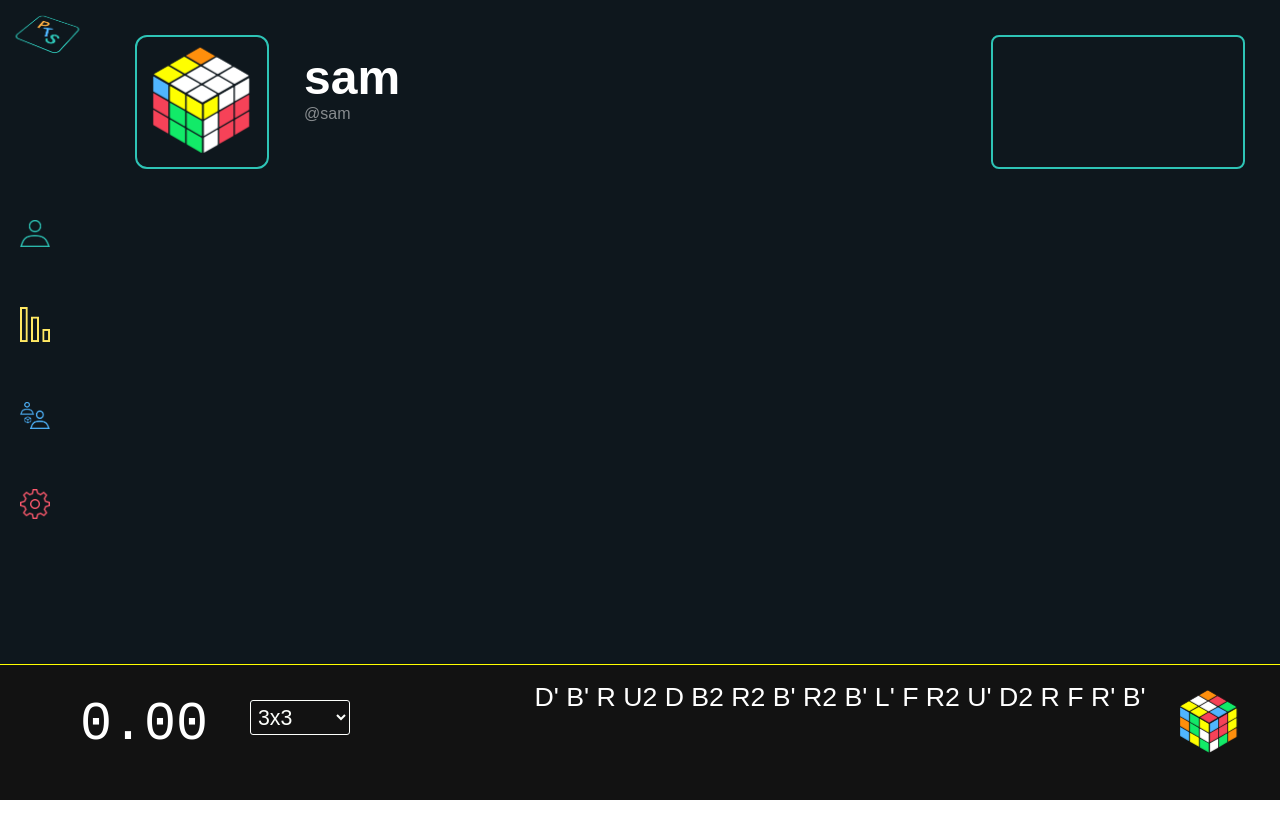
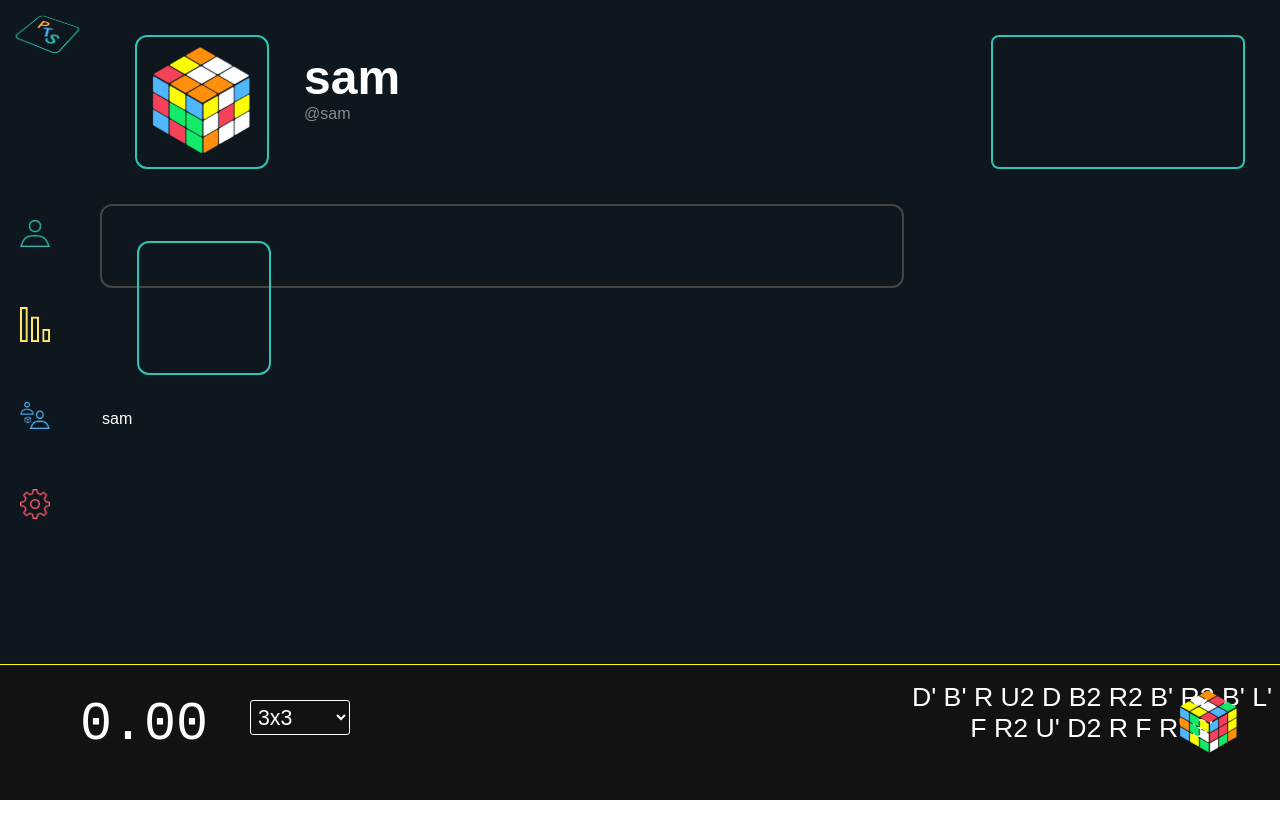
Before and after one commit to samdeaconprojects/peelthestickers, a React (Create React App) app: page /profile in a window 1280 px wide. Shown: the top 838 px of the page. Before the commit the page ends 808 px from the top, so only its background shows below. Built offline with nearby package versions, Linux system fonts and the light colour scheme; a web font is replaced by a local one.

Commit message:
profile stuff

```diff
--- /dev/null
+++ b/src/components/Profile/Post.js
@@ -0,0 +1,23 @@
+import React from 'react';
+import './Profile.css';
+import RubiksCubeSVG from '../RubiksCubeSVG';
+import { getScrambledFaces } from '../cubeStructure';
+
+
+
+function Post() {
+    // Component logic can go here
+
+    return (
+        <div className="post">
+            <div className='profilePicture'>
+                <div className='profileCube'>
+                    <RubiksCubeSVG className="postCube" n={"333"} faces={getScrambledFaces("U2 F2 U2 F B D2 U2 L2 B' L F' R F' U' B D F2 U D2 L'", "333")} isMusicPlayer={false} isTimerCube={false} />
+                </div>
+            </div>
+            <div>sam</div>
+        </div>
+    );
+}
+
+export default Post;
--- a/src/components/Profile/Profile.css
+++ b/src/components/Profile/Profile.css
@@ -11,6 +11,17 @@
     left: 153px;
     top: 98px;
     scale: 85%;
+}
+
+.post {
+    border: 2px solid #454545;
+    border-radius: 12px;
+    width: 100vh;
+    height: 80px;
+}
+
+.postCube {
+    scale: 50%;
 }
 
 .profileName {
@@ -39,6 +50,11 @@
     flex-direction: column;
 }
 
+.profileContent {
+    width: 100%;
+    height: 100%;
+}
+
 .profileStats {
     width: 250px;
     height: 130px;
--- a/src/components/Profile/Profile.js
+++ b/src/components/Profile/Profile.js
@@ -1,6 +1,7 @@
 import React from 'react';
 import './Profile.css';
 import RubiksCubeSVG from '../RubiksCubeSVG';
+import Post from './Post';
 import { getScrambledFaces } from '../cubeStructure';
 
 function Profile() {
@@ -10,7 +11,7 @@ function Profile() {
         <div className='profileAndName'>
             <div className='profilePicture'>
                 <div className='profileCube'>
-                    <RubiksCubeSVG className="profileCube" n={"333"} faces={getScrambledFaces("U2 F2 U2 F B D2 U2 L2 B' L F' R F' U' B D F2 U D2 L'", "777")} isMusicPlayer={false} isTimerCube={false} />
+                    <RubiksCubeSVG className="profileCube" n={"333"} faces={getScrambledFaces("U2 F2 U2 F B D2 U2 L2 B' L F' R F' U' B D F2 U D2 L'", "333")} isMusicPlayer={false} isTimerCube={false} />
                 </div>
             </div>
             <div className='profileNameAndUsername'>
@@ -18,14 +19,14 @@ function Profile() {
               <div className='profileUsername'>@sam</div>
             </div>
         </div>
-        <div className='mainContent'>
-            <div>
 
-            </div>
-        </div>
         <div className='profileStats'>
 
         </div>
+      </div>
+
+      <div className='profileContent'>
+          <Post/>
       </div>
     </div>
   );
```
